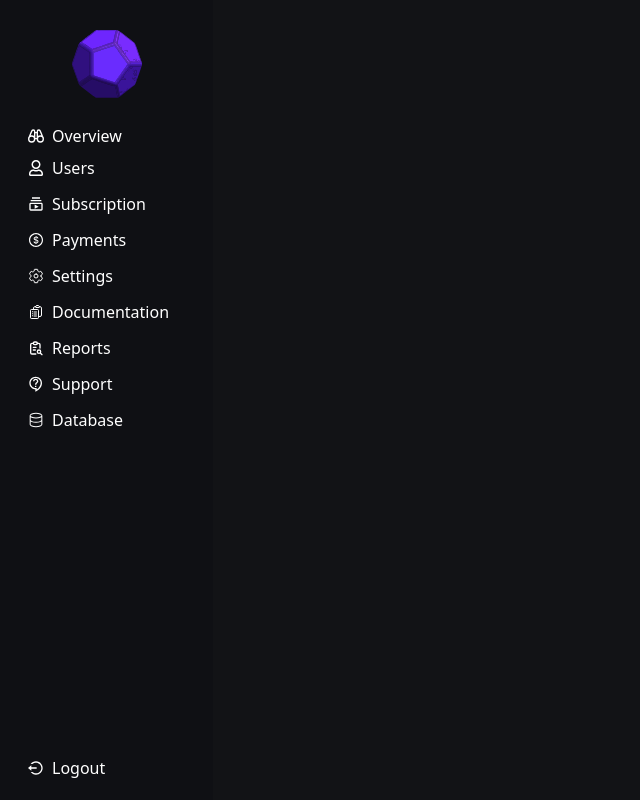
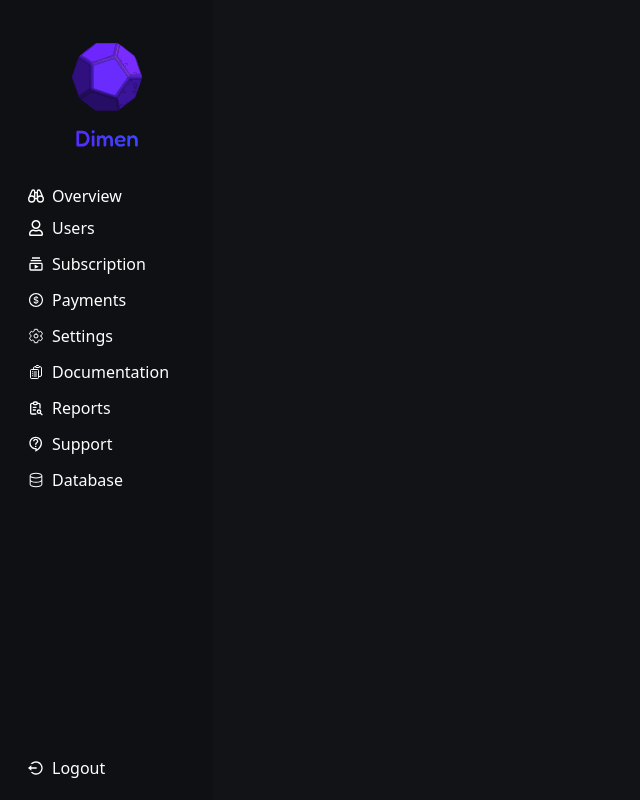
Before and after one commit to Dimen-3D-Model-Annotation/admin-dashboard, a Next.js app: page / in a window 1280 px wide. Shown: the whole page, without its empty margins (0-640 px from the left). Built offline with nearby package versions, Linux system fonts and the light colour scheme.

Commit message:
Update SidePanel.jsx

```diff
--- a/components/SidePanel.jsx
+++ b/components/SidePanel.jsx
@@ -16,8 +16,9 @@ import '../styles/globals.css';
 const SidePanel = () => {
   return (
     <div className='flex flex-col h-full'>
-      <div className='flex justify-center items-center h-24'>
+      <div className='flex flex-col justify-center items-center h-24 mt-10 mb-5'>
         <Image src="/assets/images/logo.svg" alt="Logo" width={70} height={70} />
+        <Image src="/assets/images/logoName.svg" alt="Logo Name" width={120} height={120} />
       </div>
 
       <ul className='mt-2 text-white flex-grow flex flex-col'>
```
